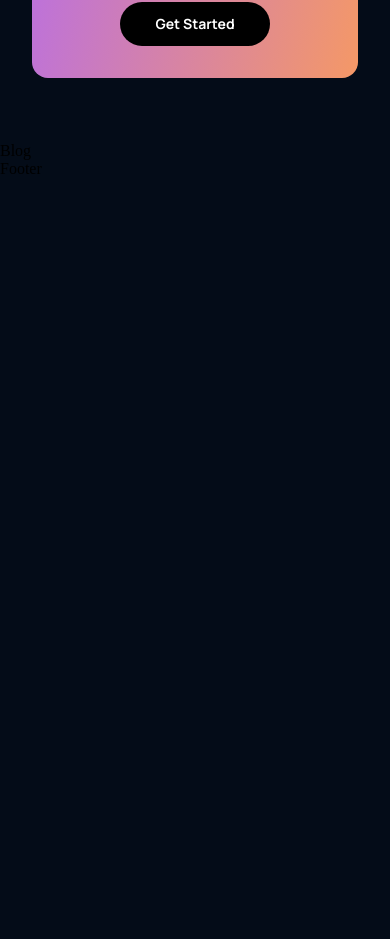
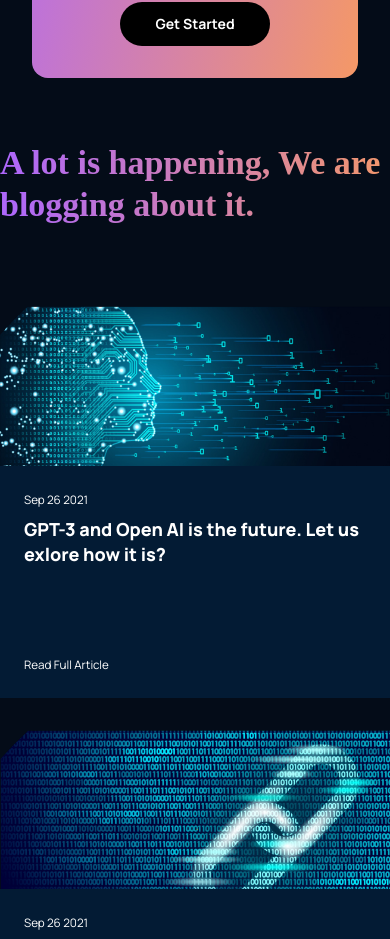
Before and after one commit to s1Develop/gpt3-s1dev, a React (Create React App) app in the folder my-app/: page / in a window 390 px wide. Shown: the part 4647-5586 px from the top of the page. Before the commit the page ends 4825 px from the top, so only its background shows below. Built offline with nearby package versions, Linux system fonts and the light colour scheme.

Commit message:
2:55:58 done till blog

```diff
--- a/my-app/src/components/article/Article.jsx
+++ b/my-app/src/components/article/Article.jsx
@@ -2,9 +2,20 @@
 import React from 'react'
 import './article.css'
 
-const Article = () => {
+const Article = ({ imgUrl, date, text }) => {
   return (
-    <div>Article</div>
+    <div className='gpt3__blog-container_article'>
+      <div className='gpt3__blog-container_article-image'>
+        <img src={imgUrl} alt='blog_img'/>
+      </div>
+      <div className='gpt3__blog-container_article-content'>
+        <div>
+          <p>{date}</p>
+          <h3>{text}</h3>
+        </div>
+        <p>Read Full Article</p>
+      </div>
+      </div>
   )
 }
 
--- a/my-app/src/components/article/article.css
+++ b/my-app/src/components/article/article.css
@@ -0,0 +1,57 @@
+.gpt3__blog-container_article {
+    width: 100%;
+    height: 100%;
+
+    display: flex;
+    flex-direction: column;
+    background: var(--color-footer);
+}
+
+.gpt3__blog-container_article-image {
+    width: 100%;
+    height: 100%;
+    background: var(--color-bg);
+}
+
+.gpt3__blog-container_article-image img {
+    width: 100%;
+    height: 100%;
+}
+
+.gpt3__blog-container_article-content {
+    display: flex;
+    flex-direction: column;
+    justify-content: space-between;
+
+    padding: 1rem 1.5rem;
+    height: 100%;
+}
+
+.gpt3__blog-container_article-content p {
+    font-family: var(--font-family);
+    font-size: 11.649px;
+    line-height: 35px;
+    color: #FFFFFF;
+}
+
+.gpt3__blog-container_article-content h3 {
+    font-family: var(--font-family);
+    font-weight: 800;
+    font-size: 25.11px;
+    line-height: 30.30px;
+    color: #FFFFFF;
+
+    margin-bottom: 5rem;
+    cursor: pointer;
+}
+
+.gpt3__blog-container_article-content p:last-child {
+    cursor: pointer;
+}
+
+@media screen and (max-width: 550px) {
+    .gpt3__blog-container_article-content h3 {
+        font-size: 18px;
+        line-height: 25px;
+    }
+}
--- a/my-app/src/containers/blog/Blog.jsx
+++ b/my-app/src/containers/blog/Blog.jsx
@@ -1,9 +1,28 @@
 import React from 'react'
 import './blog.css'
+import { Article } from '../../components'
+import {blog01, blog02, blog03, blog04, blog05 } from './imports'
 
 const Blog = () => {
   return (
-    <div>Blog</div>
+    <div className='gpt3__blog section__paddding' id='blog'>
+      <div className='gpt3__blog-heading'>
+        <h1 className='gradient__text'>
+        A lot is happening, We are blogging about it.
+        </h1>
+      </div>
+      <div className='gpt3__blog-container'>
+        <div className='gpt3__blog-container_groupA'>
+          <Article imgUrl={blog01} date="Sep 26 2021" text="GPT-3 and Open AI is the future. Let us exlore how it is?"/>
+        </div>
+        <div className='gpt3__blog-container_groupB'>
+          <Article imgUrl={blog02} date="Sep 26 2021" text="GPT-3 and Open AI is the future. Let us exlore how it is?"/>
+          <Article imgUrl={blog03} date="Sep 26 2021" text="GPT-3 and Open AI is the future. Let us exlore how it is?"/>
+          <Article imgUrl={blog04} date="Sep 26 2021" text="GPT-3 and Open AI is the future. Let us exlore how it is?"/>
+          <Article imgUrl={blog05} date="Sep 26 2021" text="GPT-3 and Open AI is the future. Let us exlore how it is?"/>
+        </div>
+      </div>
+    </div>
   )
 }
 
--- a/my-app/src/containers/blog/blog.css
+++ b/my-app/src/containers/blog/blog.css
@@ -0,0 +1,76 @@
+.gpt3__blog {
+    display: flex;
+    flex-direction: column;
+}
+
+.gpt3__blog-heading {
+    width: 100%;
+    text-align: left;
+
+    margin-bottom: 5rem;
+}
+
+.gpt3__blog-heading h1 {
+    font-family: var(font-family);
+    font-weight: 800;
+    font-size: 62px;
+    line-height: 75px;
+}
+
+.gpt3__blog-container {
+    display: flex;
+    flex-direction: row;
+}
+
+.gpt3__blog-container_groupA{
+    flex: 0.75;
+    margin-right: 2rem;
+}
+
+.gpt3__blog-container_groupB{
+    flex: 1;
+
+    display: grid;
+    grid-template-columns: repeat(2, 1fr);
+    grid-gap: 2rem;
+}
+
+@media screen and (max-width: 990px) {
+    .gpt3__blog-container {
+        flex-direction: column-reverse;
+    }
+
+    .gpt3__blog-container_groupA {
+        margin: 2rem 0;
+    }
+
+    .gpt3__blog-container_groupA .gpt3__blog-container_article {
+        width: 48%
+    }
+
+    .gpt3__blog-container_groupA .gpt3__blog-container_article-image {
+        height: 250px;
+    }
+}
+
+@media screen and (max-width: 700px) {
+    .gpt3__blog-container_groupB {
+        grid-template-columns: repeat(1, 1fr);
+    }
+
+    .gpt3__blog-container_groupA .gpt3__blog-container_article{
+        width: 100%;
+    }
+
+    .gpt3__blog-heading h1 {
+        font-size: 46px;
+        line-height: 52px;
+    }
+}
+
+@media screen and (max-width: 550px) {
+    .gpt3__blog-heading h1 {
+        font-size: 34px;
+        line-height: 42px;
+    }
+}
--- /dev/null
+++ b/my-app/src/containers/blog/imports.js
@@ -0,0 +1,13 @@
+import blog01 from '../../assets/blog01.png';
+import blog02 from '../../assets/blog02.png';
+import blog03 from '../../assets/blog03.png';
+import blog04 from '../../assets/blog04.png';
+import blog05 from '../../assets/blog05.png';
+
+export {
+    blog01,
+    blog02,
+    blog03,
+    blog04,
+    blog05,
+};
```
